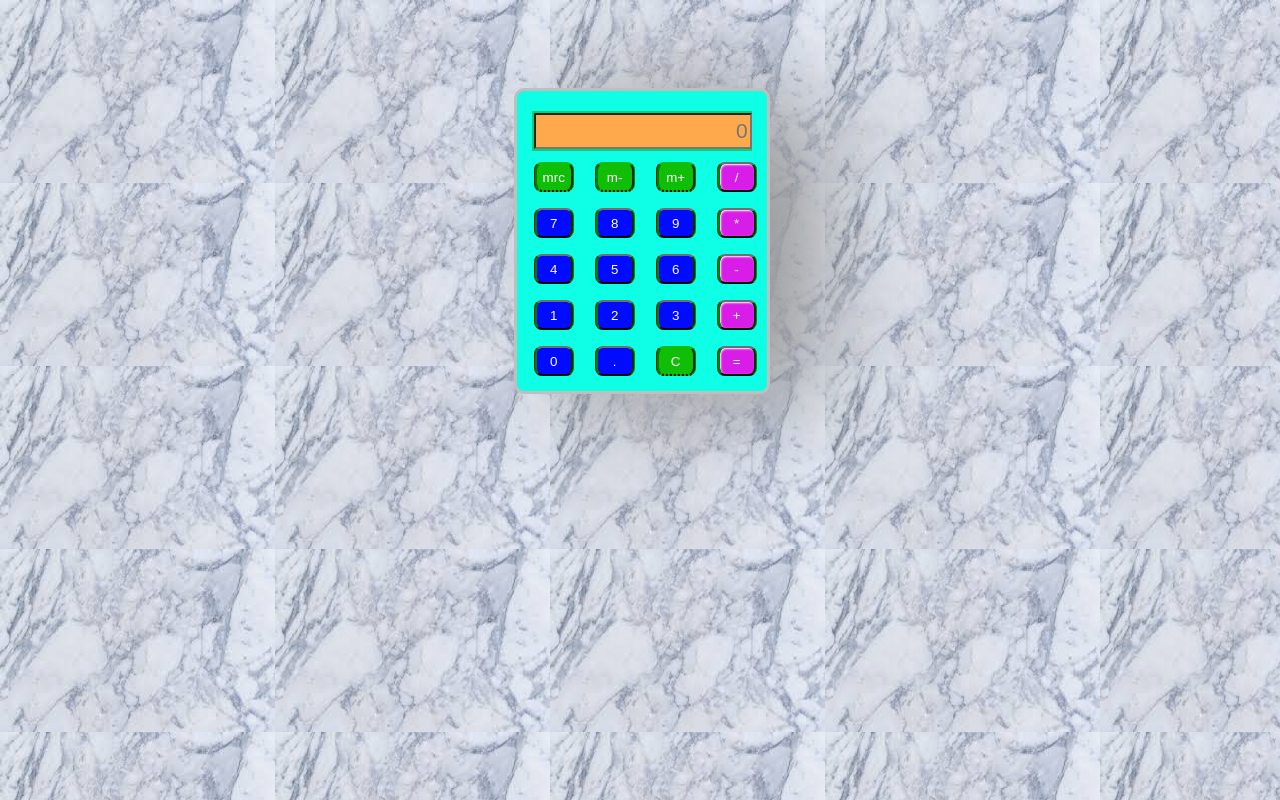
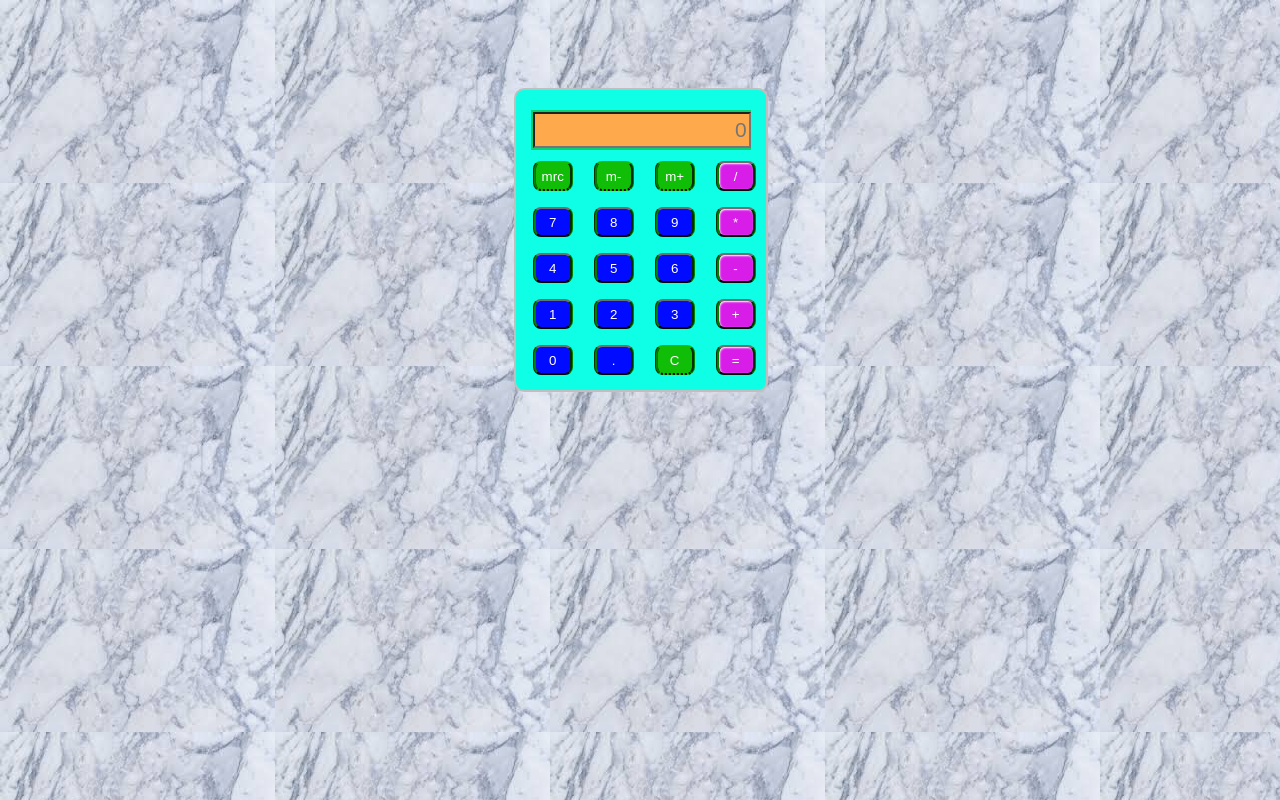
Before and after one commit to cmaloney111/Calculator, a plain HTML site: page index.html in a window 1280 px wide. Drawn offline with Linux system fonts and the light colour scheme; files whose address does not match are found by name.

Commit message:
changed box shadow

```diff
--- a/calculator.css
+++ b/calculator.css
@@ -15,8 +15,8 @@ body {
 	position: relative;
 	top: 80px;
 	left: 40%;
-    box-shadow: #9B9B9B 50px 10px 100px;
-	border: 3px solid #333333;
+    box-shadow: #9B9B9B 50px 10px 100px rgba(250, 250, 250, .7);;
+	border: 2px solid #333333;
 	border-color: #BFBFBF;
 }
 
```
Also changed, not shown: images/marble.jpg (renamed from marble.jpg).
